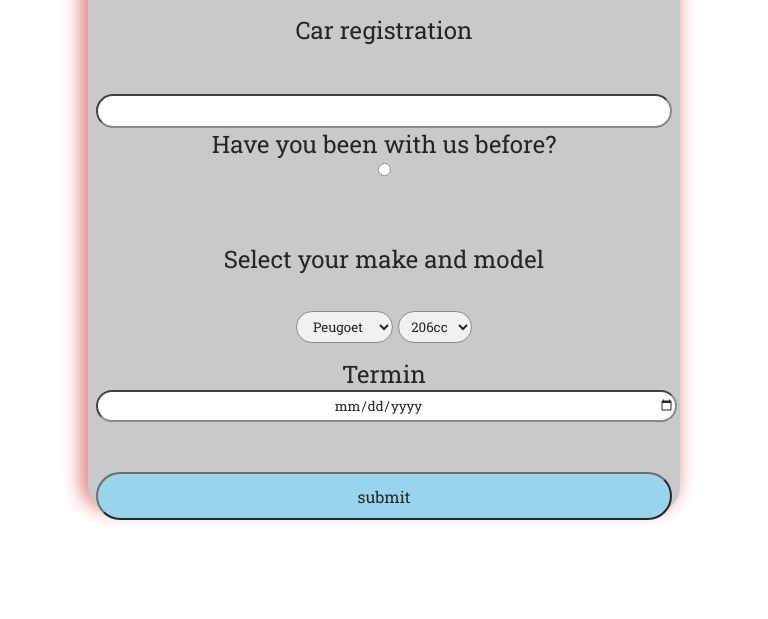
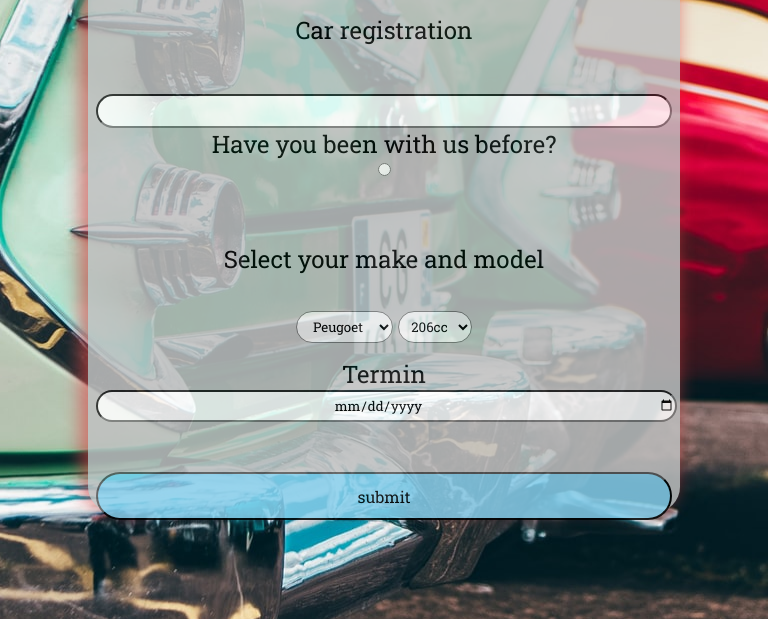
Before and after one commit to ieUlysses/form-practice, a plain HTML site: page index.html in a window 768 px wide. Shown: the part 181-800 px from the top of the page. Drawn offline with Linux system fonts and the light colour scheme; the site is published under a folder, as on GitHub Pages, so addresses that start at the root find nothing.

Commit message:
Update style.css
image fix

```diff
--- a/style.css
+++ b/style.css
@@ -3,7 +3,7 @@
     border-radius: 25px;
 }
 body {
-    background-image: url(/images/markus-spiske-9ODroua12j4-unsplash.JPG);
+    background-image: url("./images/markus-spiske-9ODroua12j4-unsplash.JPG");
     background-repeat: no-repeat;
     background-position: center;
 }
@@ -102,7 +102,7 @@ form {
 
 @media screen and (min-width:768px) and (max-width:1023px) {
     body {
-        background-image: url(/images/gary-sandoz-IYMIZxJLtpg-unsplash.JPG);
+        background-image: url("./images/gary-sandoz-IYMIZxJLtpg-unsplash.JPG");
     }
 
     form {
```
